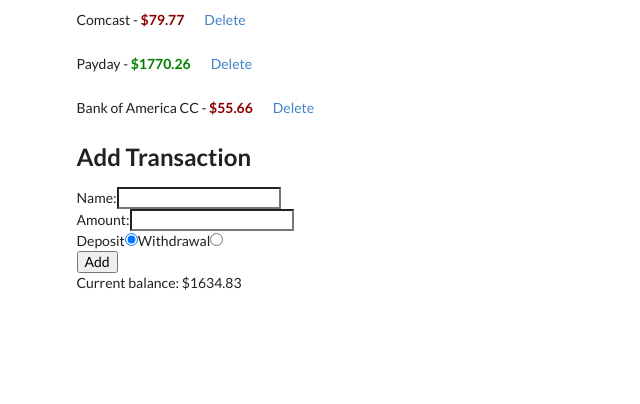
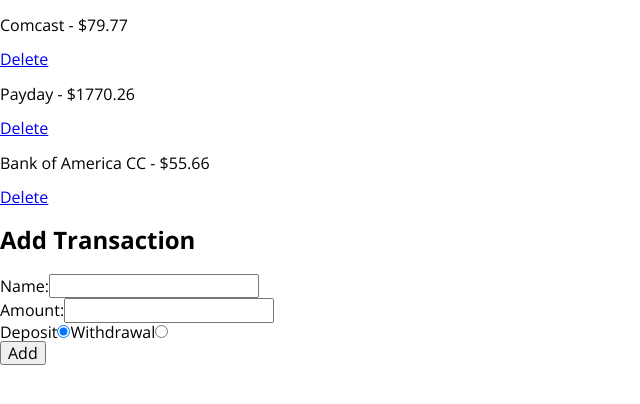
Before and after one commit to RickNoboa/money-manager, a React (Create React App) app: page / in a window 1280 px wide. Shown: the top 404 px of the page, without its empty margins (0-640 px from the left). Built offline with nearby package versions, Linux system fonts and the light colour scheme.

Commit message:
install styled-components, clean up inital body, font styles

```diff
--- a/package.json
+++ b/package.json
@@ -9,7 +9,8 @@
     "react-redux": "^7.1.0",
     "react-scripts": "3.0.1",
     "redux": "^4.0.4",
-    "redux-thunk": "^2.3.0"
+    "redux-thunk": "^2.3.0",
+    "styled-components": "^4.3.2"
   },
   "scripts": {
     "start": "react-scripts start",
--- a/public/index.html
+++ b/public/index.html
@@ -5,7 +5,6 @@
     <link rel="shortcut icon" href="%PUBLIC_URL%/favicon.ico" />
     <meta name="viewport" content="width=device-width, initial-scale=1" />
     <meta name="theme-color" content="#000000" />
-    <link rel="stylesheet" href="https://cdnjs.cloudflare.com/ajax/libs/semantic-ui/2.4.1/semantic.min.css">
     <!--
       manifest.json provides metadata used when your web app is installed on a
       user's mobile device or desktop. See https://developers.google.com/web/fundamentals/web-app-manifest/
--- a/src/components/Account.js
+++ b/src/components/Account.js
@@ -1,14 +1,13 @@
-import React from 'react'
+import React, {Fragment} from 'react'
 import TransactionList from "./TransactionList";
 import {connect} from 'react-redux'
 
 const Account = ({balance}) => {
 
     return (
-        <div>
+        <Fragment>
             <TransactionList />
-            <p>Current balance: ${parseFloat(balance).toFixed(2)}</p>
-        </div>
+        </Fragment>
     )
 }
 
--- a/src/components/App.js
+++ b/src/components/App.js
@@ -1,13 +1,23 @@
-import React from 'react'
-import Account from "./Account";
-import 'normalize.css'
+import React, {Fragment} from 'react'
+import Account from "./Account"
+import {createGlobalStyle} from 'styled-components'
+
+const GlobalStyle = createGlobalStyle`
+    body {
+        @import url(https://fonts.googleapis.com/css?family=Open+Sans:400,700);
+        background:${props => (props.dark ? `rgba(0, 0, 0, 0.9)` : `#fff`)};
+        font-family: 'Open Sans', sans-serif;
+        color:${props => (props.dark ? `#fff` : `#000`)};
+    }
+`
 
 const App = () => {
 
     return (
-        <div className="ui container">
+        <Fragment>
           <Account />
-        </div>
+          <GlobalStyle />
+        </Fragment>
     );
 }
 
--- a/src/components/TransactionIItem.js
+++ b/src/components/TransactionIItem.js
@@ -1,14 +1,13 @@
-import React from 'react'
-import './TransactionItem.css'
+import React, {Fragment} from 'react'
 
 const TransactionItem = ({name, amount, type, id, handleDeleteSubmit}) => {
     return (
-        <div className={type === 'deposit' ? 'item deposit' : 'item withdrawal'}>
-            <div className="content">
+        <Fragment>
+            <div>
                 <p>{name} - <span className="transaction-amount">${parseFloat(amount).toFixed(2)}</span></p>
                 <a className="delete" href="#" onClick={() => handleDeleteSubmit(id, amount, type)}>Delete</a>
             </div>
-        </div>
+        </Fragment>
     )
 }
 
--- a/src/components/TransactionItem.css
+++ /dev/null
@@ -1,18 +0,0 @@
-.item {
-    margin:10px 0;
-}
-.item .content {
-    display:flex;
-}
-.item .content .transaction-amount {
-    font-weight:bold;
-}
-.item.deposit .content .transaction-amount {
-    color:#008000;
-}
-.item.withdrawal .content .transaction-amount {
-    color:#8b0000;
-}
-.item .content .delete {
-    margin-left:20px;
-}
--- a/src/index.js
+++ b/src/index.js
@@ -5,6 +5,7 @@ import {createStore, applyMiddleware} from 'redux'
 import thunk from 'redux-thunk'
 import App from './components/App';
 import reducers from './reducers'
+import 'normalize.css'
 
 ReactDOM.render(
     <Provider store={createStore(reducers, applyMiddleware(thunk))}>
```
Also changed, not shown: 1 other file (tests, documents, lock files or other folders).
